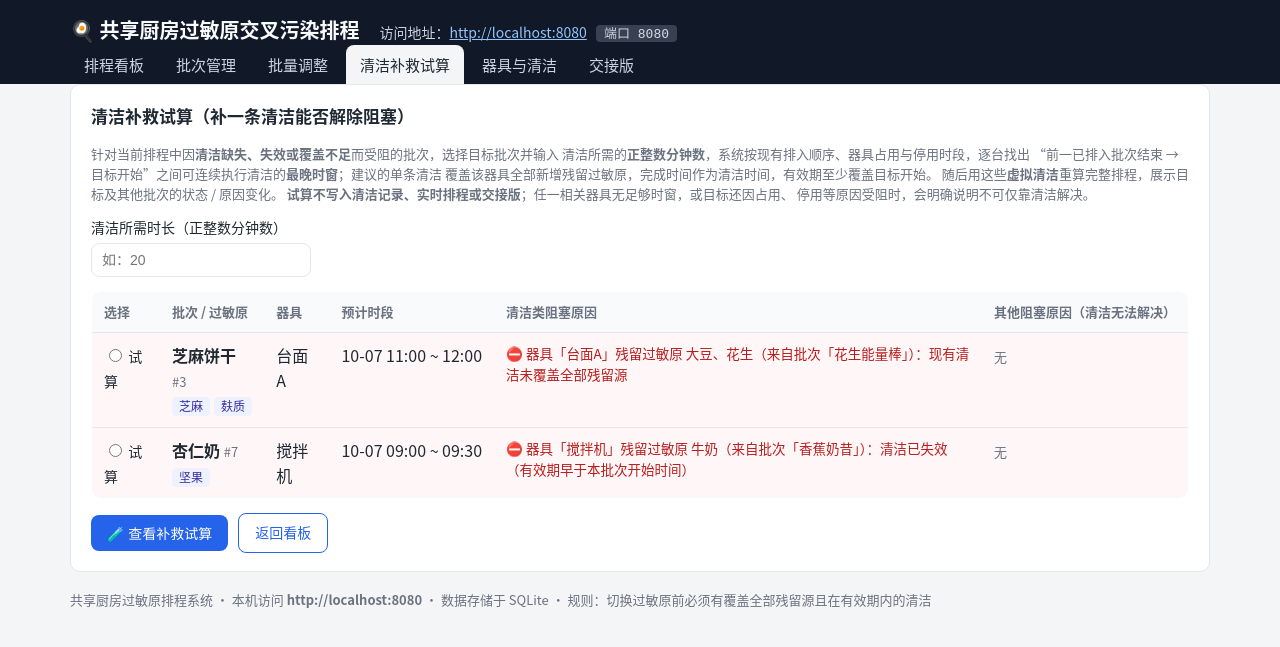
After one commit to Alexaac00421/solo-gsb-bb5c15ad-6e71bacb-ec30-520e-92a2-966c875676df, a Flask app: page /cleaning-remedy in a window 1280 px wide. The commit adds this page. Shown: the top 647 px of the page. Run offline with Flask 3, Linux system fonts and the light colour scheme; data comes from the database, SQL or seed files in the repository; tables that the repository leaves empty hold one stand-in row (values such as "Sample post").

Commit message:
GSB 6e71bacb-ec30-520e-92a2-966c875676df B: platform archive

```diff
--- a/app.py
+++ b/app.py
@@ -19,6 +19,14 @@
    实时排程、导出与交接版。确认时若排程依据（批次/器具/清洁/停用/配方）自
    试算后已变化，拒绝过期方案并提示重新试算；否则在同一事务内一次性保存
    全部调整（失败不部分写入），含阻塞批次的方案允许保存，交接版发布规则不变。
+6. 清洁补救试算：对当前因清洁缺失/失效/覆盖不足受阻的批次，排程员选择批次
+   并输入正整数分钟的清洁时长，系统逐台找出“前一已排入批次结束 → 目标开始”
+   区间内扣除停用与占用后、可连续执行清洁的最晚时窗（端点相接不算占用）；
+   建议的单条清洁覆盖该器具全部新增残留过敏原，完成时间作为清洁时间，有效期
+   覆盖目标开始。任一相关器具时窗不足，或目标还因占用/停用受阻，或加入虚拟
+   清洁重算后目标仍阻塞，均判定不可仅靠清洁解决。试算只用虚拟清洁在内存中
+   重算完整排程（含其他批次的级联变化），不写入清洁、实时排程或交接版；
+   无效批次与非正整数时长一律拒绝。
 """
 import csv
 import hashlib
@@ -26,7 +34,7 @@ import io
 import json
 import os
 import sqlite3
-from datetime import datetime
+from datetime import datetime, timedelta
 
 from flask import (Flask, Response, flash, g, redirect, render_template,
                    request, url_for)
@@ -256,6 +264,20 @@ def revision_note_text(rev):
             f"原因：{rev['reason']}")
 
 
+def trial_risk_action_text(risk):
+    """清洁补救试算结果中风险处置的展示文案（识别只存在于试算中的虚拟清洁）。"""
+    if risk["level"] != "mitigated":
+        return risk_action_text(risk)
+    c = risk["cleaning"]
+    if not c.get("virtual"):
+        return risk_action_text(risk)
+    covers = cleaning_cover_text(c.get("covers"))
+    return (f"新增风险 {join_alg(risk['new_risks'])}，可由本试算建议的虚拟清洁覆盖"
+            f"（{fmt_dt_min(c['cleaned_at'])} 完成清洁，有效期至 "
+            f"{fmt_dt_min(c['valid_until'])}，范围：{covers}）；"
+            f"该清洁仅存在于本次试算，未写入系统")
+
+
 # ---------------------------------------------------------------- 排程引擎
 
 def active_downtimes(conn):
@@ -279,7 +301,8 @@ def active_downtimes(conn):
     return downtimes
 
 
-def compute_schedule(conn, exclude_cleaning_id=None, batch_rows=None, equip_of=None):
+def compute_schedule(conn, exclude_cleaning_id=None, batch_rows=None,
+                     equip_of=None, virtual_cleanings=None):
     """按当前顺序（seq, 计划开始时间）逐个尝试排入，返回每批次的结果。
 
     exclude_cleaning_id 给出的清洁记录在本次计算中视为不存在（规则本身不变），
@@ -287,6 +310,9 @@ def compute_schedule(conn, exclude_cleaning_id=None, batch_rows=None, equip_of=N
     batch_rows / equip_of 给出时，用其代替数据库中的批次与器具关联进行计算
     （清洁、停用、器具主数据仍取自数据库当前值），用于批量调整试算，
     不改动任何已存数据。
+    virtual_cleanings 给出时，追加若干只存在于本次计算中的“虚拟清洁”
+    （字典含 equipment_id/cleaned_at/valid_until/covers/virtual=True），
+    数据库不做任何写入；用于清洁补救试算。
     """
     eq_names = {r["id"]: r["name"] for r in conn.execute("SELECT * FROM equipment")}
     if equip_of is None:
@@ -302,6 +328,17 @@ def compute_schedule(conn, exclude_cleaning_id=None, batch_rows=None, equip_of=N
         c["cleaned_dt"] = parse_dt(c["cleaned_at"])
         c["valid_dt"] = parse_dt(c["valid_until"])
         cleanings.setdefault(c["equipment_id"], []).append(c)
+    for c in virtual_cleanings or []:
+        c = dict(c)
+        c.setdefault("id", None)
+        c.setdefault("virtual", True)
+        c["cleaned_dt"] = parse_dt(c["cleaned_at"])
+        c["valid_dt"] = parse_dt(c["valid_until"])
+        cleanings.setdefault(c["equipment_id"], []).append(c)
+    # 追加虚拟清洁后各器具内需重新按清洁时间排序（无 id 的虚拟记录用 id=0 兜底）
+    for eq_id in cleanings:
+        cleanings[eq_id].sort(
+            key=lambda c: (c["cleaned_dt"] or datetime.min, c["id"] or 0))
     latest_rev = latest_revisions(conn)
 
     usage = {}  # equipment_id -> [已排入批次的占用记录]
@@ -352,7 +389,9 @@ def compute_schedule(conn, exclude_cleaning_id=None, batch_rows=None, equip_of=N
                 prev = max(prevs, key=lambda u: u["end"])
                 residual = sorted(prev["allergens"])
                 new_risks = sorted(prev["allergens"] - b_allergens)
-                risk = {"equipment": eq_name, "from_batch": prev["batch_name"],
+                risk = {"equipment": eq_name, "equipment_id": eq,
+                        "from_batch": prev["batch_name"],
+                        "prev_end": prev["end"],
                         "residual": residual, "new_risks": new_risks,
                         "cleaning": None, "level": "none", "block_reason": None}
                 if not new_risks:
@@ -547,6 +586,7 @@ def inject_globals():
     return {"app_url": APP_URL, "port": PORT, "allergen_options": ALLERGENS,
             "risk_source_text": risk_source_text,
             "risk_action_text": risk_action_text,
+            "trial_risk_action_text": trial_risk_action_text,
             "revision_note_text": revision_note_text,
             "join_alg": join_alg}
 
@@ -1137,6 +1177,304 @@ def reschedule_confirm():
         msg += "；含阻塞批次的方案已照常保存，发布交接版仍要求全部批次可排入"
     flash(msg, "ok")
     return redirect(url_for("index"))
+
+
+# ---------------------------------------------------------- 清洁补救试算
+
+def cleaning_blocked_targets(results):
+    """当前因清洁缺失 / 失效 / 覆盖不足而受阻的批次（补救试算的可选目标）。
+
+    返回 {batch_id: {"row": 排程结果, "risks": [清洁类风险]}}；
+    只有 blocked 且至少一条风险为 blocked 级的批次才可选——
+    占用冲突、器具停用等非清洁原因造成的阻塞不在候选内。
+    """
+    targets = {}
+    for r in results:
+        if r["status"] != "blocked":
+            continue
+        risks = [risk for risk in r["risks"] if risk["level"] == "blocked"]
+        if risks:
+            targets[r["id"]] = {"row": r, "risks": risks}
+    return targets
+
+
+def accepted_usage(conn, results):
+    """按当前排程结果重建各器具上“已排入”批次的占用记录，供时窗扣除使用。
+
+    被阻塞批次不占用器具，因此只取 accepted 批次；
+    每项含起止、批次名与过敏原集合，结构与 compute_schedule 内部 usage 一致。
+    """
+    accepted = {r["id"] for r in results if r["status"] == "accepted"}
+    usage = {}
+    rows = conn.execute(
+        "SELECT b.id AS bid, b.name AS name, b.allergens AS allergens,"
+        " b.planned_start AS planned_start, b.planned_end AS planned_end,"
+        " be.equipment_id AS equipment_id FROM batch b"
+        " JOIN batch_equipment be ON be.batch_id = b.id").fetchall()
+    for r in rows:
+        if r["bid"] not in accepted:
+            continue
+        start, end = parse_dt(r["planned_start"]), parse_dt(r["planned_end"])
+        if start is None or end is None:
+            continue
+        usage.setdefault(r["equipment_id"], []).append({
+            "start": start, "end": end, "batch_name": r["name"],
+            "allergens": split_allergens(r["allergens"])})
+    return usage
+
+
+def free_segments_between(horizon_start, horizon_end, downtimes, usages):
+    """计算开区间 (horizon_start, horizon_end) 扣除停用与占用后的连续空闲段。
+
+    端点相接不算相交（与排程规则一致）：阻挡区间只在与开区间严格相交时扣除。
+    返回 (blockers, segments)：
+    - blockers：相交的阻挡区间，按开始时间排序，每项含 kind/start/end/label；
+    - segments：扣除后剩余的空闲时段 [(start, end) ...]，按开始时间升序；
+      阻挡区间两两重叠时做防御性合并，保证空闲段计算正确。
+    """
+    blockers = []
+    for d in downtimes or []:
+        if d["start_dt"] < horizon_end and horizon_start < d["end_dt"]:
+            blockers.append({
+                "kind": "downtime", "start": d["start_dt"], "end": d["end_dt"],
+                "label": downtime_block_text(
+                    d["equipment_name"], d["start_dt"], d["end_dt"],
+                    d.get("reason") or "—")})
+    for u in usages or []:
+        if u["start"] < horizon_end and horizon_start < u["end"]:
+            blockers.append({
+                "kind": "usage", "start": u["start"], "end": u["end"],
+                "label": (f"已排入批次「{u['batch_name']}」占用"
+                          f"（{fmt_dt_min(u['start'])} ~ "
+                          f"{fmt_dt_min(u['end'])}），清洁不得与生产重叠")})
+    blockers.sort(key=lambda b: (b["start"], b["end"]))
+    # 合并相互重叠的阻挡区间
+    merged = []
+    for b in blockers:
+        if merged and b["start"] <= merged[-1]["end"]:
+            if b["end"] > merged[-1]["end"]:
+                merged[-1]["end"] = b["end"]
+                merged[-1]["label"] += "；" + b["label"]
+        else:
+            merged.append(dict(b))
+    segments = [(horizon_start, horizon_end)]
+    for b in merged:
+        rest = []
+        for seg_start, seg_end in segments:
+            if b["end"] <= seg_start or b["start"] >= seg_end:
+                rest.append((seg_start, seg_end))  # 不相交
+                continue
+            if seg_start < b["start"]:
+                rest.append((seg_start, b["start"]))
+            if b["end"] < seg_end:
+                rest.append((b["end"], seg_end))
+        segments = rest
+    return merged, segments
+
+
+def cleaning_remedy_plan(conn, live, target_id, duration):
+    """为目标批次构造“补一条清洁”的补救试算方案（不写入任何数据）。
+
+    逐台处理目标因清洁受阻的器具：取当前排程中该器具上“前一已排入批次结束 →
+    目标开始”的区间，按现有停用与占用扣除后找能容纳 duration 分钟的最晚
+    连续时窗；建议清洁覆盖该器具全部新增残留过敏原，清洁完成时间取时窗末端，
+    有效期恰好覆盖目标开始。任一相关器具无足够时窗，或目标还因占用 / 停用等
+    原因受阻时，用全部可行时窗生成虚拟清洁重算完整排程——目标仍阻塞则不可解。
+    返回方案字典（error 非 None 时表示输入被拒绝）。
+    """
+    target = next((r for r in live if r["id"] == target_id), None)
+    if target is None:
+        return {"error": f"批次 #{target_id} 不存在或已删除，无法试算"}
+    cleaning_risks = [risk for risk in target["risks"]
+                      if risk["level"] == "blocked"]
+    if target["status"] != "blocked" or not cleaning_risks:
+        return {"error": f"批次「{target['name']}」当前并非因清洁缺失 / 失效 /"
+                         f" 覆盖不足受阻，无需清洁补救试算"}
+
+    start = target["start"]
+    other_blocks = [reason for reason in target["blocks"]
+                    if reason not in {risk["block_reason"]
+                                      for risk in cleaning_risks}]
+    downtimes = active_downtimes(conn)
+    usage = accepted_usage(conn, live)
+
+    plans, virtual_cleanings = [], []
+    for risk in cleaning_risks:
+        eq_id = risk["equipment_id"]
+        horizon_start, horizon_end = risk["prev_end"], start
+        blockers, segments = free_segments_between(
+            horizon_start, horizon_end,
+            downtimes.get(eq_id, []), usage.get(eq_id, []))
+        # 最晚时窗：从最靠后的空闲段开始选，时窗末端贴齐该段末端
+        window_start = window_end = None
+        for seg_start, seg_end in reversed(segments):
+            if seg_end - seg_start >= timedelta(minutes=duration):
+                window_end = seg_end
+                window_start = seg_end - timedelta(minutes=duration)
+                break
+        plan = {
+            "equipment_id": eq_id,
+            "equipment": risk["equipment"],
+            "from_batch": risk["from_batch"],
+            "new_risks": risk["new_risks"],
+            "covers": ",".join(risk["new_risks"]),
+            "block_reason": risk["block_reason"],
+            "horizon_start": horizon_start, "horizon_end": horizon_end,
+            "horizon_start_text": fmt_dt_min(horizon_start),
+            "horizon_end_text": fmt_dt_min(horizon_end),
+            "blockers": blockers,
+            "segments": [{"start": s, "end": e,
+                          "start_text": fmt_dt_min(s),
+                          "end_text": fmt_dt_min(e),
+                          "minutes": int((e - s).total_seconds() // 60)}
+                         for s, e in segments],
+            "feasible": window_start is not None,
+            "window_start": window_start, "window_end": window_end,
+            "window_start_text": fmt_dt_min(window_start),
+            "window_end_text": fmt_dt_min(window_end),
+        }
+        if not plan["feasible"]:
+            longest = max((int((e - s).total_seconds() // 60)
+                           for s, e in segments), default=0)
+            reason = (f"前一已排入批次结束（{plan['horizon_start_text']}）至"
+                      f"目标开始（{plan['horizon_end_text']}）之间最长连续空闲"
+                      f"仅 {longest} 分钟，不足清洁所需 {duration} 分钟")
+            if blockers:
+                reason += "（区间内存在：" + "；".join(
+                    b["label"] for b in blockers) + "）"
+            plan["reason"] = reason
+        else:
+            plan["reason"] = (
+                f"可在 {plan['window_start_text']} ~ {plan['window_end_text']}"
+                f" 连续执行 {duration} 分钟清洁（最晚可用时窗），"
+                f"完成时间 {plan['window_end_text']} 作为清洁时间，"
+                f"有效期覆盖至目标开始 {plan['horizon_end_text']}")
+            virtual_cleanings.append({
+                "equipment_id": eq_id,
+                "cleaned_at": window_end.isoformat(timespec="minutes"),
+                "valid_until": start.isoformat(timespec="minutes"),
+                "covers": plan["covers"], "virtual": True, "id": None,
+            })
+        plans.append(plan)
+
+    trial = compute_schedule(conn, virtual_cleanings=virtual_cleanings)
+    target_after = next(r for r in trial if r["id"] == target_id)
+    solvable = target_after["status"] == "accepted"
+    infeasible = [p for p in plans if not p["feasible"]]
+    if solvable:
+        verdict = ("仅靠补登清洁即可解决：按下表最晚时窗为每台相关器具补一条"
+                   "清洁后，目标批次可排入（仍需在「器具与清洁」正式登记后才会"
+                   "写入实时排程；本试算不写入任何数据）")
+    else:
+        reasons = []
+        if infeasible:
+            reasons.append("相关器具无足够连续清洁时窗："
+                           + "；".join(f"「{p['equipment']}」{p['reason']}"
+                                       for p in infeasible))
+        if other_blocks:
+            reasons.append("目标批次还存在非清洁阻塞：" + "；".join(other_blocks))
+        if target_after["status"] != "accepted" and target_after["blocks"]:
+            new_reasons = [b for b in target_after["blocks"]
+                           if b not in target["blocks"]]
+            if new_reasons:
+                reasons.append("加入虚拟清洁重算后目标仍受阻："
+                               + "；".join(new_reasons))
+            elif not reasons:
+                reasons.append("加入虚拟清洁重算后目标仍受阻："
+                               + "；".join(target_after["blocks"]))
+        verdict = "不可仅靠清洁解决——" + "；".join(reasons)
+    return {"error": None, "target": target, "target_after": target_after,
+            "duration": duration, "plans": plans,
+            "other_blocks": other_blocks,
+            "virtual_cleanings": virtual_cleanings,
+            "trial": trial, "live": live, "solvable": solvable,
+            "verdict": verdict}
+
+
+def remedy_form_context(conn, prefill=None):
+    """清洁补救试算表单所需数据：当前排程与清洁类受阻候选批次。"""
+    live = compute_schedule(conn)
+    targets = cleaning_blocked_targets(live)
+    selected = (prefill or {}).get("target_id", "")
+    duration = (prefill or {}).get("duration", "")
+    return {"live": live, "targets": targets,
+            "selected": selected, "duration_value": duration}
+
+
+@app.route("/cleaning-remedy")
+def cleaning_remedy_page():
+    return render_template("cleaning_remedy.html",
+                           **remedy_form_context(get_db()))
+
+
+@app.post("/cleaning-remedy/preview")
+def cleaning_remedy_preview():
+    """清洁补救试算：选择清洁类受阻批次并输入正整数分钟数，查看补清洁的效果。
+
+    无效批次（不存在 / 当前并非清洁受阻）与非正整数时长一律拒绝；
+    试算只用虚拟清洁在内存中重算完整排程，不写入清洁记录、实时排程或交接版。
+    """
+    conn = get_db()
+    live = compute_schedule(conn)
+    targets = cleaning_blocked_targets(live)
+    raw_target = (request.form.get("target_id", "") or "").strip()
+    raw_duration = (request.form.get("duration", "") or "").strip()
+    try:
+        target_id = int(raw_target)
+    except ValueError:
+        target_id = None
+    try:
+        duration = int(raw_duration)
+    except ValueError:
+        duration = None
+    if target_id is None:
+        flash("试算被拒绝：请选择一个有效的批次", "error")
+        return render_template(
+            "cleaning_remedy.html",
+            **remedy_form_context(conn, prefill=request.form)), 400
+    if duration is None:
+        flash("试算被拒绝：清洁时长必须为正整数分钟数（如 15、30），"
+              "未改动任何数据", "error")
+        return render_template(
+            "cleaning_remedy.html",
+            **remedy_form_context(conn, prefill=request.form)), 400
+    if duration <= 0:
+        flash("试算被拒绝：清洁时长必须为正整数（大于 0 的分钟数），"
+              "未改动任何数据", "error")
+        return render_template(
+            "cleaning_remedy.html",
+            **remedy_form_context(conn, prefill=request.form)), 400
+    if target_id not in targets:
+        flash(f"试算被拒绝：批次 #{target_id} 不存在，或当前并非因清洁缺失 /"
+              f" 失效 / 覆盖不足受阻；仅可选择列表中因清洁问题受阻的批次，"
+              f"未改动任何数据", "error")
+        return render_template(
+            "cleaning_remedy.html",
+            **remedy_form_context(conn, prefill=request.form)), 400
+    plan = cleaning_remedy_plan(conn, live, target_id, duration)
+    if plan.get("error"):
+        flash(f"试算被拒绝：{plan['error']}；未改动任何数据", "error")
+        return render_template(
+            "cleaning_remedy.html",
+            **remedy_form_context(conn, prefill=request.form)), 400
+    live_by_id = {r["id"]: r for r in live}
+    rows = []
+    for i, t in enumerate(plan["trial"], 1):
+        b = live_by_id[t["id"]]
+        changes = []
+        if b["status"] != t["status"]:
+            changes.append(f"状态：{'已排入' if b['status'] == 'accepted' else '已拒绝'}"
+                           f" → {'已排入' if t['status'] == 'accepted' else '已拒绝'}")
+        if b["blocks"] != t["blocks"]:
+            changes.append("阻塞原因 / 风险处置发生变化")
+        rows.append({"before": b, "after": t, "changes": changes,
+                     "is_target": t["id"] == target_id,
+                     "position": i})
+    accepted = sum(1 for r in plan["trial"] if r["status"] == "accepted")
+    return render_template(
+        "cleaning_remedy_preview.html", plan=plan, rows=rows,
+        trial_accepted=accepted, trial_blocked=len(plan["trial"]) - accepted,
+        target_id=target_id, duration=duration)
 
 
 # ---------------------------------------------------------------- 导出
--- a/static/style.css
+++ b/static/style.css
@@ -205,3 +205,14 @@ tr.cancelled-row td > * { opacity: .8; }
 }
 .adj-table .eq-checks { display: flex; flex-wrap: wrap; gap: 2px 10px; min-width: 150px; }
 .adj-table .eq-checks .check { font-size: 13px; white-space: nowrap; }
+
+/* 清洁补救试算 */
+.remedy-ok { border-left: 4px solid var(--ok); }
+.remedy-bad { border-left: 4px solid var(--bad); }
+.remedy-ok .verdict { color: var(--ok); font-weight: 600; }
+.remedy-bad .verdict { color: var(--bad); font-weight: 600; }
+.remedy-table { margin: 8px 0 16px; }
+.remedy-table tr.ok-row td { background: var(--ok-bg); }
+.remedy-table tr.bad-row td { background: var(--bad-bg); }
+.remedy-window { margin-top: 6px; font-size: 13.5px; color: var(--ok); }
+tr.target-row td { outline: 2px solid var(--warn); outline-offset: -2px; }
--- a/templates/base.html
+++ b/templates/base.html
@@ -17,6 +17,7 @@
     <a href="{{ url_for('index') }}" class="{{ 'active' if request.endpoint == 'index' }}">排程看板</a>
     <a href="{{ url_for('batches') }}" class="{{ 'active' if request.endpoint == 'batches' }}">批次管理</a>
     <a href="{{ url_for('reschedule_page') }}" class="{{ 'active' if request.endpoint in ['reschedule_page', 'reschedule_preview', 'reschedule_confirm'] }}">批量调整</a>
+    <a href="{{ url_for('cleaning_remedy_page') }}" class="{{ 'active' if request.endpoint in ['cleaning_remedy_page', 'cleaning_remedy_preview'] }}">清洁补救试算</a>
     <a href="{{ url_for('equipment_page') }}" class="{{ 'active' if request.endpoint == 'equipment_page' }}">器具与清洁</a>
     <a href="{{ url_for('releases') }}" class="{{ 'active' if request.endpoint in ['releases', 'release_detail'] }}">交接版</a>
   </nav>
--- /dev/null
+++ b/templates/cleaning_remedy.html
@@ -0,0 +1,80 @@
+{% extends "base.html" %}
+{% block title %}清洁补救试算 · 共享厨房过敏原排程{% endblock %}
+{% block content %}
+<section class="panel">
+  <h2>清洁补救试算（补一条清洁能否解除阻塞）</h2>
+  <p class="hint">针对当前排程中因<b>清洁缺失、失效或覆盖不足</b>而受阻的批次，选择目标批次并输入
+    清洁所需的<b>正整数分钟数</b>，系统按现有排入顺序、器具占用与停用时段，逐台找出
+    “前一已排入批次结束 → 目标开始”之间可连续执行清洁的<b>最晚时窗</b>；建议的单条清洁
+    覆盖该器具全部新增残留过敏原，完成时间作为清洁时间，有效期至少覆盖目标开始。
+    随后用这些<b>虚拟清洁</b>重算完整排程，展示目标及其他批次的状态 / 原因变化。
+    <b>试算不写入清洁记录、实时排程或交接版</b>；任一相关器具无足够时窗，或目标还因占用、
+    停用等原因受阻时，会明确说明不可仅靠清洁解决。</p>
+
+  {% if not targets %}
+  <p class="empty">当前没有因清洁缺失 / 失效 / 覆盖不足而受阻的批次，无需补救试算。
+    被占用冲突或器具停用阻塞的批次不属于本试算范围，可到
+    <a href="{{ url_for('index') }}">排程看板</a>查看阻塞原因。</p>
+  {% else %}
+  <form method="post" action="{{ url_for('cleaning_remedy_preview') }}">
+    <div class="grid-form" style="margin-bottom:14px;">
+      <label>清洁所需时长（正整数分钟数）
+        <input type="number" name="duration" min="1" step="1" required
+               value="{{ duration_value if duration_value else '' }}"
+               placeholder="如：20" style="max-width:220px;">
+      </label>
+    </div>
+    <table class="schedule">
+      <thead>
+        <tr><th>选择</th><th>批次 / 过敏原</th><th>器具</th><th>预计时段</th>
+          <th>清洁类阻塞原因</th><th>其他阻塞原因（清洁无法解决）</th></tr>
+      </thead>
+      <tbody>
+      {% for bid, info in targets.items() %}
+        {% set r = info.row %}
+        <tr class="blocked">
+          <td>
+            <label class="check">
+              <input type="radio" name="target_id" value="{{ r.id }}" required
+                     {% if selected == r.id|string %}checked{% endif %}> 试算
+            </label>
+          </td>
+          <td>
+            <strong>{{ r.name }}</strong> <span class="muted">#{{ r.id }}</span><br>
+            <span class="tags">
+              {% for a in r.allergens %}<span class="tag">{{ a }}</span>
+              {% else %}<span class="tag none">无过敏原</span>{% endfor %}
+            </span>
+          </td>
+          <td>{{ r.equipment_names|join('、') if r.equipment_names else '—' }}</td>
+          <td class="time">
+            {% if r.start %}{{ r.start.strftime('%m-%d %H:%M') }} ~ {{ r.end.strftime('%H:%M') }}{% else %}—{% endif %}
+          </td>
+          <td class="risks">
+            <ul class="reasons">
+              {% for risk in info.risks %}
+              <li class="block">⛔ {{ risk.block_reason }}</li>
+              {% endfor %}
+            </ul>
+          </td>
+          <td class="risks">
+            {% set others = r.blocks|reject('in', info.risks|map(attribute='block_reason'))|list %}
+            {% if others %}
+            <ul class="reasons">
+              {% for reason in others %}<li class="block">⛔ {{ reason }}</li>{% endfor %}
+            </ul>
+            <span class="badge warn">非清洁阻塞，试算会判定不可仅靠清洁解决</span>
+            {% else %}<span class="muted">无</span>{% endif %}
+          </td>
+        </tr>
+      {% endfor %}
+      </tbody>
+    </table>
+    <div class="form-actions" style="margin-top:14px;">
+      <button class="btn" type="submit">🧪 查看补救试算</button>
+      <a class="btn ghost" href="{{ url_for('index') }}">返回看板</a>
+    </div>
+  </form>
+  {% endif %}
+</section>
+{% endblock %}
--- a/templates/index.html
+++ b/templates/index.html
@@ -16,6 +16,7 @@
     <button class="btn" type="submit">📦 发布交接版</button>
   </form>
   <a class="btn ghost" href="{{ url_for('reschedule_page') }}">🧪 批量调整试算</a>
+  <a class="btn ghost" href="{{ url_for('cleaning_remedy_page') }}">🧯 清洁补救试算</a>
   <a class="btn ghost" href="{{ url_for('export_csv') }}">⬇ 导出 CSV</a>
   <a class="btn ghost" href="{{ url_for('export_json') }}">⬇ 导出 JSON</a>
   <a class="btn ghost" href="{{ url_for('export_cleaning_deletions_csv') }}">🧾 删除记录 CSV</a>
```
Also changed, not shown: templates/cleaning_remedy_preview.html (added, +198 -0 lines), README.md.
